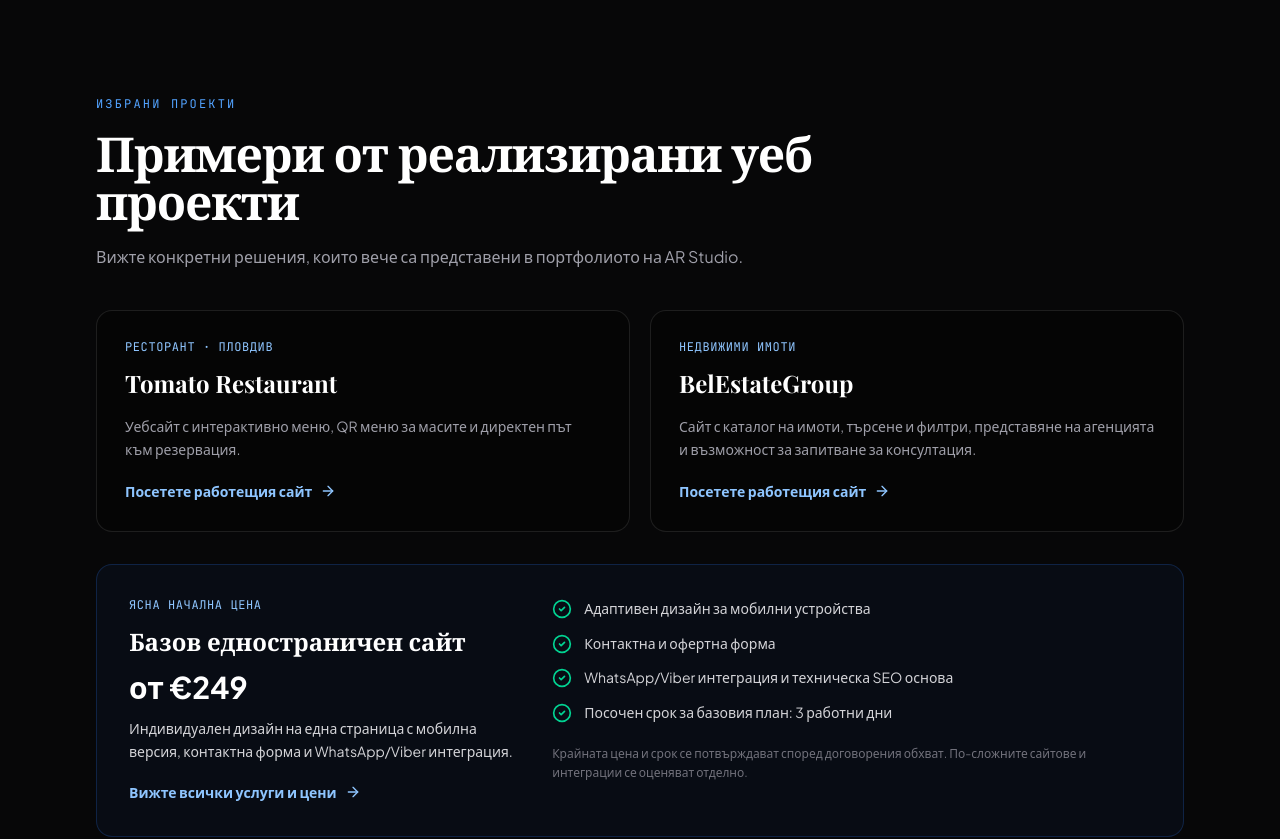
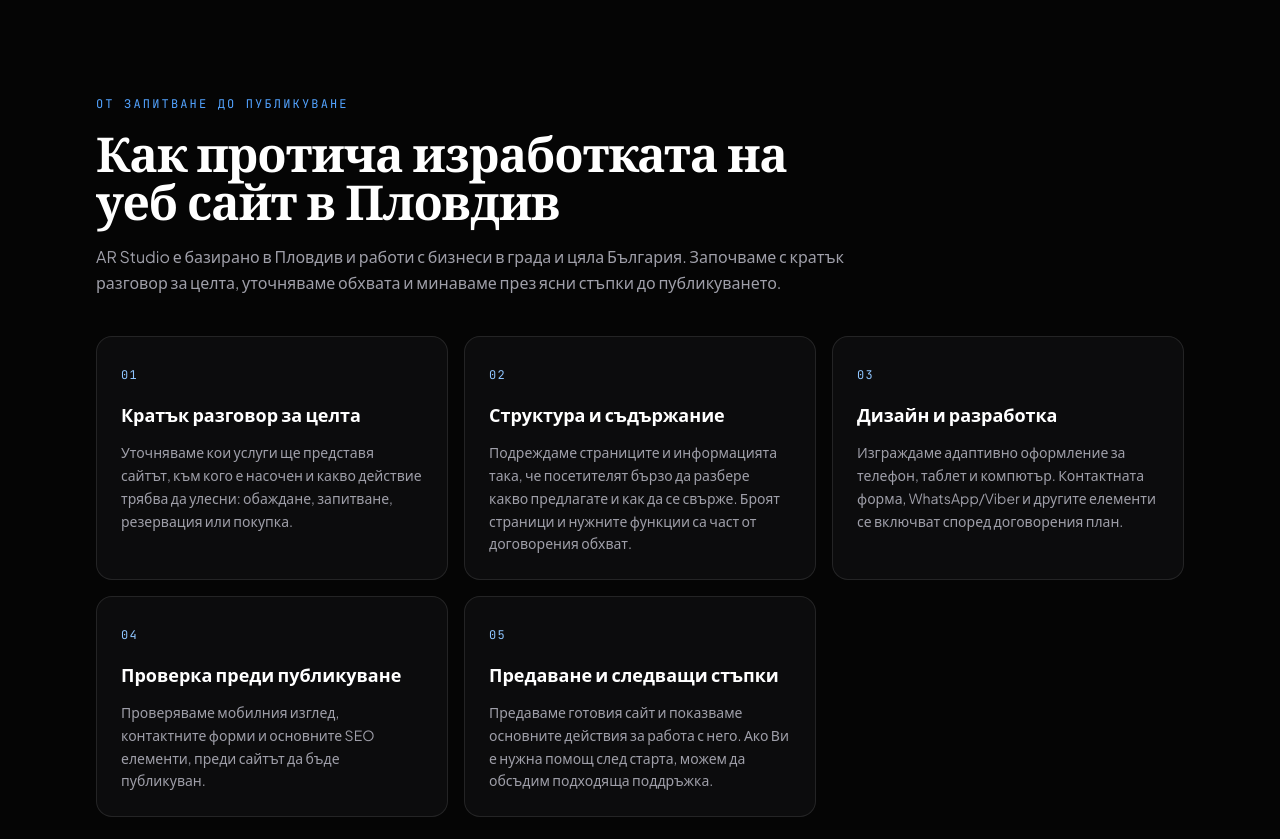
Before and after one commit to Andrey4544/AR-Studio-business, a React (Vite) app: page /web-design-plovdiv in a window 1280 px wide. Shown: the part 2100-2939 px from the top of the page. Built offline with nearby package versions, Linux system fonts and the light colour scheme; a web font is replaced by a local one.

Commit message:
Add process section to Plovdiv SEO landing page

```diff
--- a/scripts/prerender-seo.mjs
+++ b/scripts/prerender-seo.mjs
@@ -398,6 +398,9 @@ function staticBody(route, page) {
   const pricingSection = page.pricing
     ? `<section class="seo-prerender__card"><h2>${escapeHtml(page.pricingHeading)}</h2><h3>${escapeHtml(page.pricing.name)} — ${escapeHtml(isEnglish ? 'from ' : 'от ')}${escapeHtml(page.pricing.price)}</h3><p>${escapeHtml(page.pricing.scope)}</p><ul>${page.pricing.features.map((feature) => `<li>${escapeHtml(feature)}</li>`).join('')}</ul><p>${escapeHtml(page.pricing.note)}</p><p><a href="${localize('/uslugi')}">${escapeHtml(page.pricingLinkLabel)}</a></p></section>`
     : '';
+  const processSection = Array.isArray(page.processSteps) && page.processSteps.length
+    ? `<section class="seo-prerender__card"><p class="seo-prerender__eyebrow">${escapeHtml(page.processEyebrow || '')}</p><h2>${escapeHtml(page.processHeading)}</h2><p>${escapeHtml(page.processIntro)}</p><ol>${page.processSteps.map((step) => `<li><h3>${escapeHtml(step.title)}</h3><p>${escapeHtml(step.description)}</p></li>`).join('')}</ol></section>`
+    : '';
   const faqSection = Array.isArray(page.faq) && page.faq.length
     ? `<section class="seo-prerender__card"><h2>${escapeHtml(page.faqHeading)}</h2>${page.faq.map((item) => `<details><summary>${escapeHtml(item.question)}</summary><p>${escapeHtml(item.answer)}</p></details>`).join('')}</section>`
     : '';
@@ -410,7 +413,7 @@ function staticBody(route, page) {
   const work = isEnglish ? 'Explore the portfolio' : 'Разгледайте портфолиото';
   const related = isEnglish ? 'Related services' : 'Свързани услуги';
   const navLabel = isEnglish ? 'Primary navigation' : 'Основна навигация';
-  return `<main class="seo-prerender"><div class="seo-prerender__frame"><header class="seo-prerender__header"><a class="seo-prerender__brand" href="${home}" aria-label="AR Studio"><span class="seo-prerender__mark" aria-hidden="true">AR</span><span>AR Studio</span></a><nav class="seo-prerender__nav" aria-label="${navLabel}">${nav}</nav></header><article class="seo-prerender__hero"><p class="seo-prerender__eyebrow">${eyebrow}</p><h1>${escapeHtml(page.h1)}</h1><p class="seo-prerender__summary">${escapeHtml(page.summary)}</p><p class="seo-prerender__actions"><a class="seo-prerender__button seo-prerender__button--primary" href="${contact}">${consultation}</a><a class="seo-prerender__button" href="${portfolio}">${work}</a></p></article><section class="seo-prerender__content" aria-label="${isEnglish ? 'Useful information' : 'Полезна информация'}"><section class="seo-prerender__card"><h2>${escapeHtml(page.h2)}</h2><ul>${bullets}</ul></section>${projectsSection}${pricingSection}${faqSection}<section class="seo-prerender__card"><h2>${related}</h2><p class="seo-prerender__related">${relatedServices}</p></section></section></div></main>`;
+  return `<main class="seo-prerender"><div class="seo-prerender__frame"><header class="seo-prerender__header"><a class="seo-prerender__brand" href="${home}" aria-label="AR Studio"><span class="seo-prerender__mark" aria-hidden="true">AR</span><span>AR Studio</span></a><nav class="seo-prerender__nav" aria-label="${navLabel}">${nav}</nav></header><article class="seo-prerender__hero"><p class="seo-prerender__eyebrow">${eyebrow}</p><h1>${escapeHtml(page.h1)}</h1><p class="seo-prerender__summary">${escapeHtml(page.summary)}</p><p class="seo-prerender__actions"><a class="seo-prerender__button seo-prerender__button--primary" href="${contact}">${consultation}</a><a class="seo-prerender__button" href="${portfolio}">${work}</a></p></article><section class="seo-prerender__content" aria-label="${isEnglish ? 'Useful information' : 'Полезна информация'}"><section class="seo-prerender__card"><h2>${escapeHtml(page.h2)}</h2><ul>${bullets}</ul></section>${processSection}${projectsSection}${pricingSection}${faqSection}<section class="seo-prerender__card"><h2>${related}</h2><p class="seo-prerender__related">${relatedServices}</p></section></section></div></main>`;
 }
 
 function updateHead(html, route, page) {
--- a/scripts/verify-seo.mjs
+++ b/scripts/verify-seo.mjs
@@ -26,11 +26,11 @@ for (const url of uniqueUrls) {
 const localLandingChecks = [
   {
     route: '/web-design-plovdiv',
-    expected: ['Уеб дизайн Пловдив от €249 | AR Studio', 'Tomato Restaurant', 'BelEstateGroup', 'Базов едностраничен сайт', 'FAQPage'],
+    expected: ['Уеб дизайн Пловдив от €249 | AR Studio', 'Tomato Restaurant', 'BelEstateGroup', 'Базов едностраничен сайт', 'Как протича изработката на уеб сайт в Пловдив', 'FAQPage'],
   },
   {
     route: '/en/web-design-plovdiv',
-    expected: ['Web Design Plovdiv from €249 | AR Studio', 'Tomato Restaurant', 'BelEstateGroup', 'Basic one-page website', 'FAQPage'],
+    expected: ['Web Design Plovdiv from €249 | AR Studio', 'Tomato Restaurant', 'BelEstateGroup', 'Basic one-page website', 'How website development works in Plovdiv', 'FAQPage'],
   },
 ];
 for (const check of localLandingChecks) {
--- a/src/data/webDesignPlovdivSeo.json
+++ b/src/data/webDesignPlovdivSeo.json
@@ -41,6 +41,31 @@
       "note": "Крайната цена и срок се потвърждават според договорения обхват. По-сложните сайтове и интеграции се оценяват отделно."
     },
     "pricingLinkLabel": "Вижте всички услуги и цени",
+    "processEyebrow": "От запитване до публикуване",
+    "processHeading": "Как протича изработката на уеб сайт в Пловдив",
+    "processIntro": "AR Studio е базирано в Пловдив и работи с бизнеси в града и цяла България. Започваме с кратък разговор за целта, уточняваме обхвата и минаваме през ясни стъпки до публикуването.",
+    "processSteps": [
+      {
+        "title": "Кратък разговор за целта",
+        "description": "Уточняваме кои услуги ще представя сайтът, към кого е насочен и какво действие трябва да улесни: обаждане, запитване, резервация или покупка."
+      },
+      {
+        "title": "Структура и съдържание",
+        "description": "Подреждаме страниците и информацията така, че посетителят бързо да разбере какво предлагате и как да се свърже. Броят страници и нужните функции са част от договорения обхват."
+      },
+      {
+        "title": "Дизайн и разработка",
+        "description": "Изграждаме адаптивно оформление за телефон, таблет и компютър. Контактната форма, WhatsApp/Viber и другите елементи се включват според договорения план."
+      },
+      {
+        "title": "Проверка преди публикуване",
+        "description": "Проверяваме мобилния изглед, контактните форми и основните SEO елементи, преди сайтът да бъде публикуван."
+      },
+      {
+        "title": "Предаване и следващи стъпки",
+        "description": "Предаваме готовия сайт и показваме основните действия за работа с него. Ако Ви е нужна помощ след старта, можем да обсъдим подходяща поддръжка."
+      }
+    ],
     "faqHeading": "Уеб дизайн в Пловдив: често задавани въпроси",
     "faq": [
       {
@@ -103,6 +128,31 @@
       "note": "Final price and timing are confirmed for the agreed scope. More complex websites and integrations are estimated separately."
     },
     "pricingLinkLabel": "See all services and pricing",
+    "processEyebrow": "From enquiry to launch",
+    "processHeading": "How website development works in Plovdiv",
+    "processIntro": "AR Studio is based in Plovdiv and works with businesses in the city and across Bulgaria. We start with a short conversation about the goal, agree on scope and follow clear steps through launch.",
+    "processSteps": [
+      {
+        "title": "A short conversation about the goal",
+        "description": "We clarify which services the website should present, who it is for, and what action it should make easier: a call, enquiry, booking, or purchase."
+      },
+      {
+        "title": "Page structure and content",
+        "description": "We organize pages and information so visitors can quickly understand what you offer and how to contact you. Page count and required functions are part of the agreed scope."
+      },
+      {
+        "title": "Design and development",
+        "description": "We build a responsive layout for phones, tablets, and desktop. Contact forms, WhatsApp/Viber, and other elements are included according to the agreed plan."
+      },
+      {
+        "title": "Checks before launch",
+        "description": "We check the mobile layout, contact forms, and core SEO elements before the website is published."
+      },
+      {
+        "title": "Handover and next steps",
+        "description": "We hand over the finished website and explain the main steps for using it. If you need help after launch, we can discuss suitable maintenance."
+      }
+    ],
     "faqHeading": "Web design in Plovdiv: frequently asked questions",
     "faq": [
       {
--- a/src/pages/WebDesignPlovdivPage.tsx
+++ b/src/pages/WebDesignPlovdivPage.tsx
@@ -176,6 +176,25 @@ export default function WebDesignPlovdivPage({ openQuoteModal }: WebDesignPlovdi
           </div>
         </section>
 
+        <section className="py-20 sm:py-24 border-y border-white/5">
+          <div className="max-w-6xl mx-auto px-4 sm:px-6 lg:px-8">
+            <div className="max-w-3xl">
+              <p className="text-blue-400 font-mono text-xs tracking-[0.18em] uppercase mb-4">{pageCopy.processEyebrow}</p>
+              <h2 className="font-serif text-3xl sm:text-5xl font-bold tracking-tight">{pageCopy.processHeading}</h2>
+              <p className="mt-5 text-zinc-400 leading-relaxed">{pageCopy.processIntro}</p>
+            </div>
+            <ol className="grid sm:grid-cols-2 lg:grid-cols-3 gap-4 mt-10">
+              {pageCopy.processSteps.map((step, index) => (
+                <li key={step.title} className="rounded-2xl border border-white/10 bg-zinc-900/40 p-6">
+                  <span className="text-blue-300 font-mono text-xs tracking-widest">{String(index + 1).padStart(2, '0')}</span>
+                  <h3 className="mt-4 font-bold text-lg">{step.title}</h3>
+                  <p className="mt-3 text-sm leading-relaxed text-zinc-400">{step.description}</p>
+                </li>
+              ))}
+            </ol>
+          </div>
+        </section>
+
         <section className="py-20 sm:py-24 border-y border-white/5 bg-zinc-950/60">
           <div className="max-w-6xl mx-auto px-4 sm:px-6 lg:px-8">
             <div className="max-w-3xl">
```
